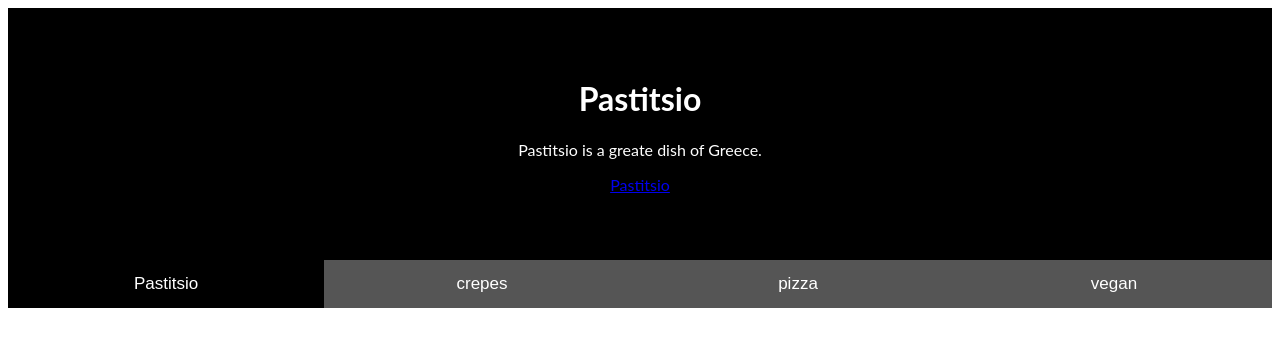
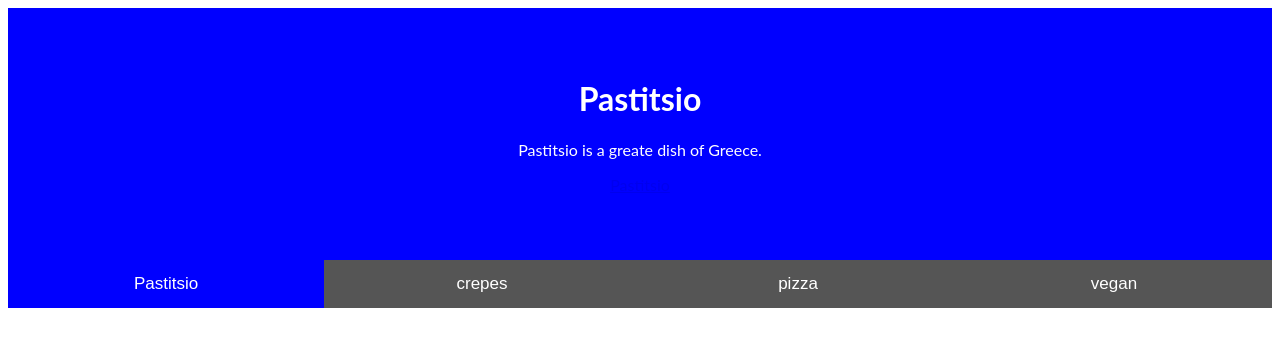
Before and after one commit to mitakosp/git-workshop, a plain HTML site: page project/index.html in a window 1280 px wide. Drawn offline with Linux system fonts and the light colour scheme.

Commit message:
update colors for pastitsio

```diff
--- a/project/index.html
+++ b/project/index.html
@@ -29,7 +29,7 @@ body {font-family: "Lato", sans-serif;}
   text-align: center;
 }
 
-#Athens {background-color:black;}
+#Athens {background-color:blue;}
 #Paris {background-color:green;}
 #Tokyo {background-color:purple;}
 #Oslo {background-color:orange;}
@@ -61,7 +61,7 @@ body {font-family: "Lato", sans-serif;}
   <p><a href="cities/oslo.html">Oslo</a></p>
 </div>
 
-<button class="tablink" onclick="openCity('Athens', this, 'black')" id="defaultOpen">Pastitsio</button>
+<button class="tablink" onclick="openCity('Athens', this, 'blue')" id="defaultOpen">Pastitsio</button>
 <button class="tablink" onclick="openCity('Paris', this, 'green')">crepes</button>
 <button class="tablink" onclick="openCity('Tokyo', this, 'purple')">pizza</button>
 <button class="tablink" onclick="openCity('Oslo', this, 'orange')">vegan</button>
```
